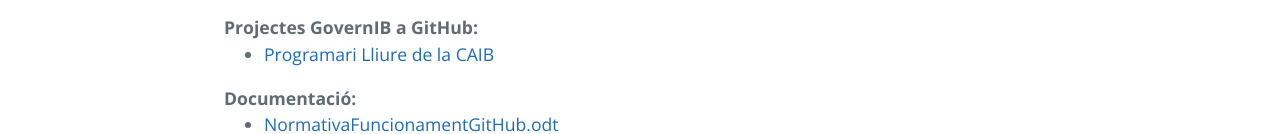
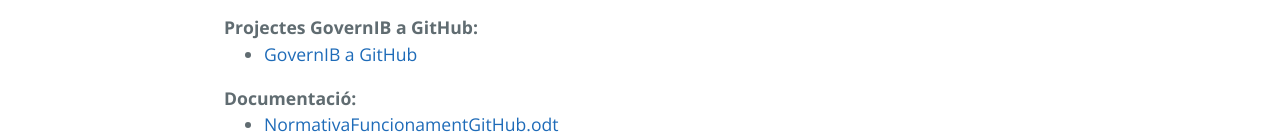
Before and after one commit to GovernIB/GovernIB.github.io, a plain HTML site: page index.html in a window 1280 px wide. Shown: the part 358-492 px from the top of the page. Drawn offline with nearby package versions, Linux system fonts and the light colour scheme.

Commit message:
Nous enllaços

```diff
--- a/index.html
+++ b/index.html
@@ -25,7 +25,7 @@
 
       <b>Projectes GovernIB a GitHub:</b><br/>
       <ul>
-        <li><p><a href="http://github.com/GovernIB" target="_blank" >Programari Lliure de la CAIB</a></p></li>
+        <li><p><a href="http://github.com/GovernIB" target="_blank" >GovernIB a GitHub</a></p></li>
       </ul>
 
       <b>Documentaci&oacute;:</b><br/>
```
